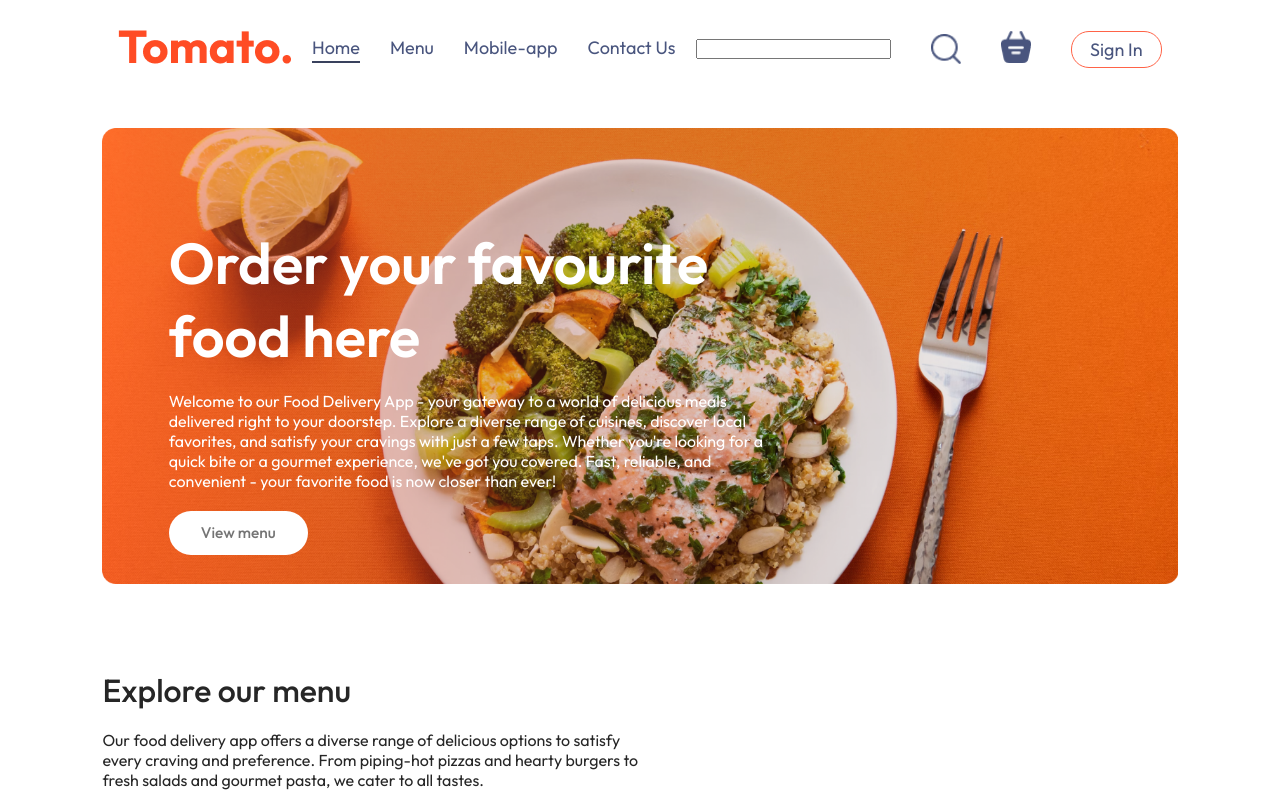
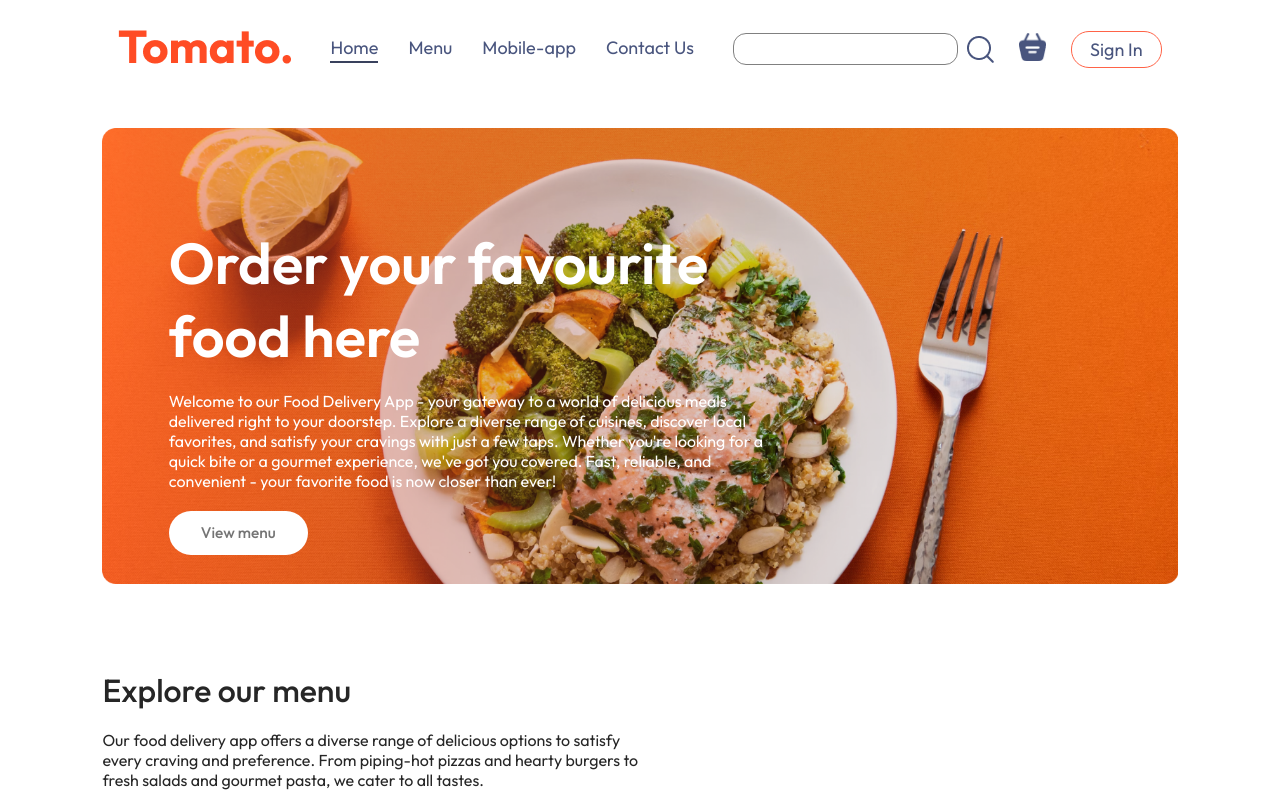
Before and after one commit to mayank-2004/E-commerce-Tomato, a React (Vite) app in the folder frontend/: page / in a window 1280 px wide. Shown: the top 800 px of the page. Built offline with nearby package versions, Linux system fonts and the light colour scheme; no server answers.

Commit message:
styled navbar

```diff
--- a/frontend/src/components/Navbar/Navbar.css
+++ b/frontend/src/components/Navbar/Navbar.css
@@ -20,11 +20,23 @@
 .navbar .navbar-right {
     display: flex;
     align-items: center;
-    gap: 40px;
+    gap: 25px;
+}
+
+.navbar-right .search-icon{
+    margin-left: -16px;
+}
+
+.navbar-right .input-search-icon{
+    outline: none;
+    border: 1px solid grey;
+    padding: 6px 10px;
+    border-radius: 13px;
+    font-size: 14px;
 }
 
 .navbar .navbar-right img {
-    width: 30px;
+    width: 27px;
 }
 
 .navbar .navbar-search-icon {
--- a/frontend/src/components/Navbar/Navbar.jsx
+++ b/frontend/src/components/Navbar/Navbar.jsx
@@ -34,8 +34,8 @@ const Navbar = ({setShowLogin}) => {
         <a href='#footer' onClick={()=> {setMenu("Contact Us")}} className={menu === "Contact Us" ? "active" : ""}>Contact Us</a>
       </ul>
       <div className="navbar-right">
-        <input type="text" onChange={handlechange} />
-        <img src={assets.search_icon} alt="" />
+        <input className='input-search-icon' type="text" onChange={handlechange} />
+        <img className='search-icon' src={assets.search_icon} alt="" />
         <div className="navbar-search-icon">
         <Link to='/cart'><img src={assets.basket_icon} alt="" /></Link>
             <div className={getTotalCartAmount()===0?"":"dot"}></div>
```
